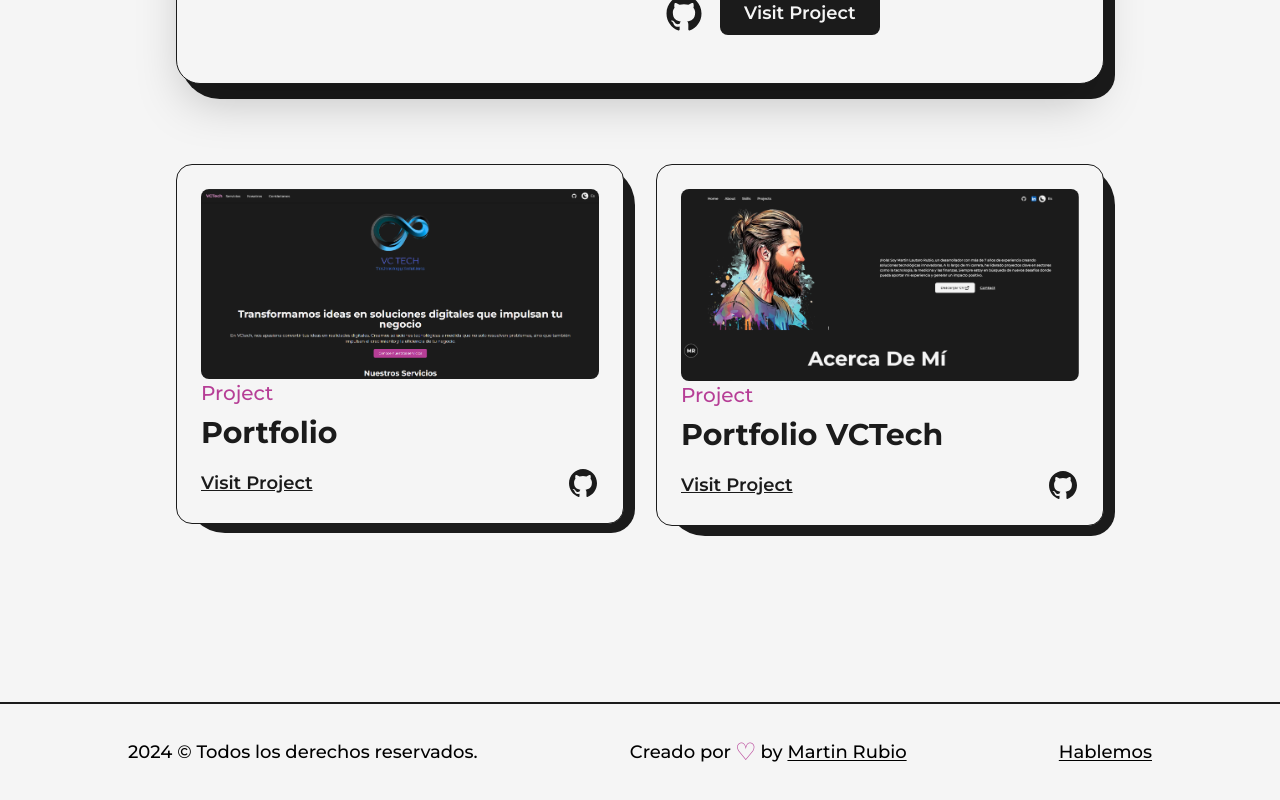
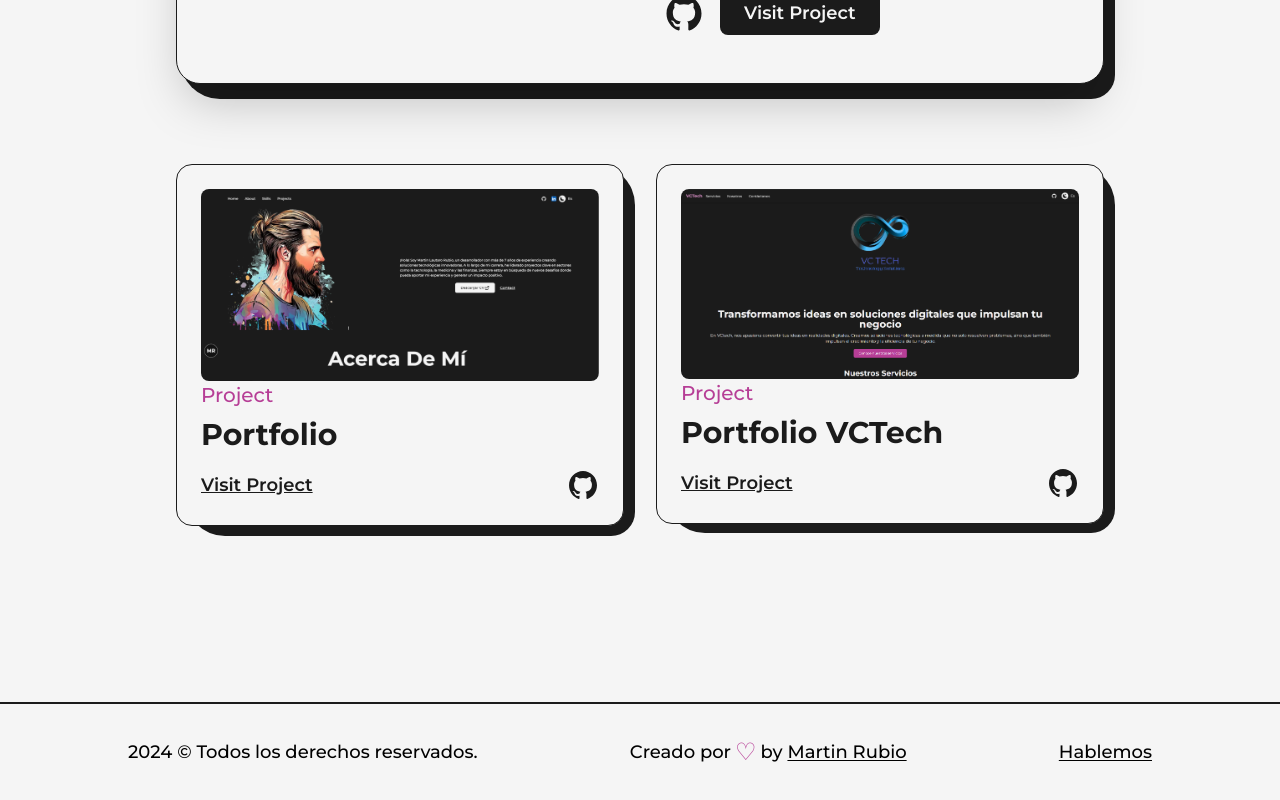
Before and after one commit to MartinRubio92/MartinRubio92.github.io, a Next.js app: page / in a window 1280 px wide. Shown: the part 5150-5950 px from the top of the page. Built offline with nearby package versions, Linux system fonts and the light colour scheme.

Commit message:
fix images

```diff
--- a/src/components/sections/Projects.js
+++ b/src/components/sections/Projects.js
@@ -4,8 +4,8 @@ import { useData } from '../context/DataContext';
 
 const imageMap = {
   ecommerceImage: "/images/projects/ecommerce.png",
-  portfolioImage: "/images/projects/portfolio_vctech.png",
-  portfolioVCTImage: "/images/projects/project_portfolio.png",
+  portfolioImage: "/images/projects/project_portfolio.png",
+  portfolioVCTImage: "/images/projects/portfolio_vctech.png",
 };
 
 const Projects = () => {
```
